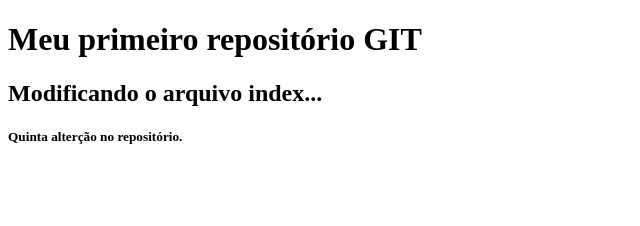
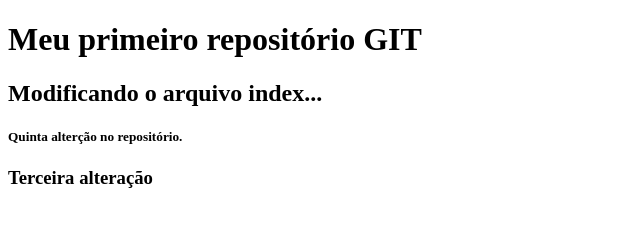
Before and after one commit to mateusscarin/palestra-git-etec, a plain HTML site: page index.html in a window 1280 px wide. Shown: the whole page, without its empty margins (0-640 px from the left). Drawn offline with Linux system fonts and the light colour scheme.

Commit message:
feat: terceiro commit

```diff
--- a/index.html
+++ b/index.html
@@ -9,5 +9,6 @@
     <h1>Meu primeiro repositório GIT</h1>
     <h2>Modificando o arquivo index...</h2>
     <h5>Quinta alterção no repositório.</h5>
+    <h3>Terceira alteração</h3>
 </body>
 </html>
```
